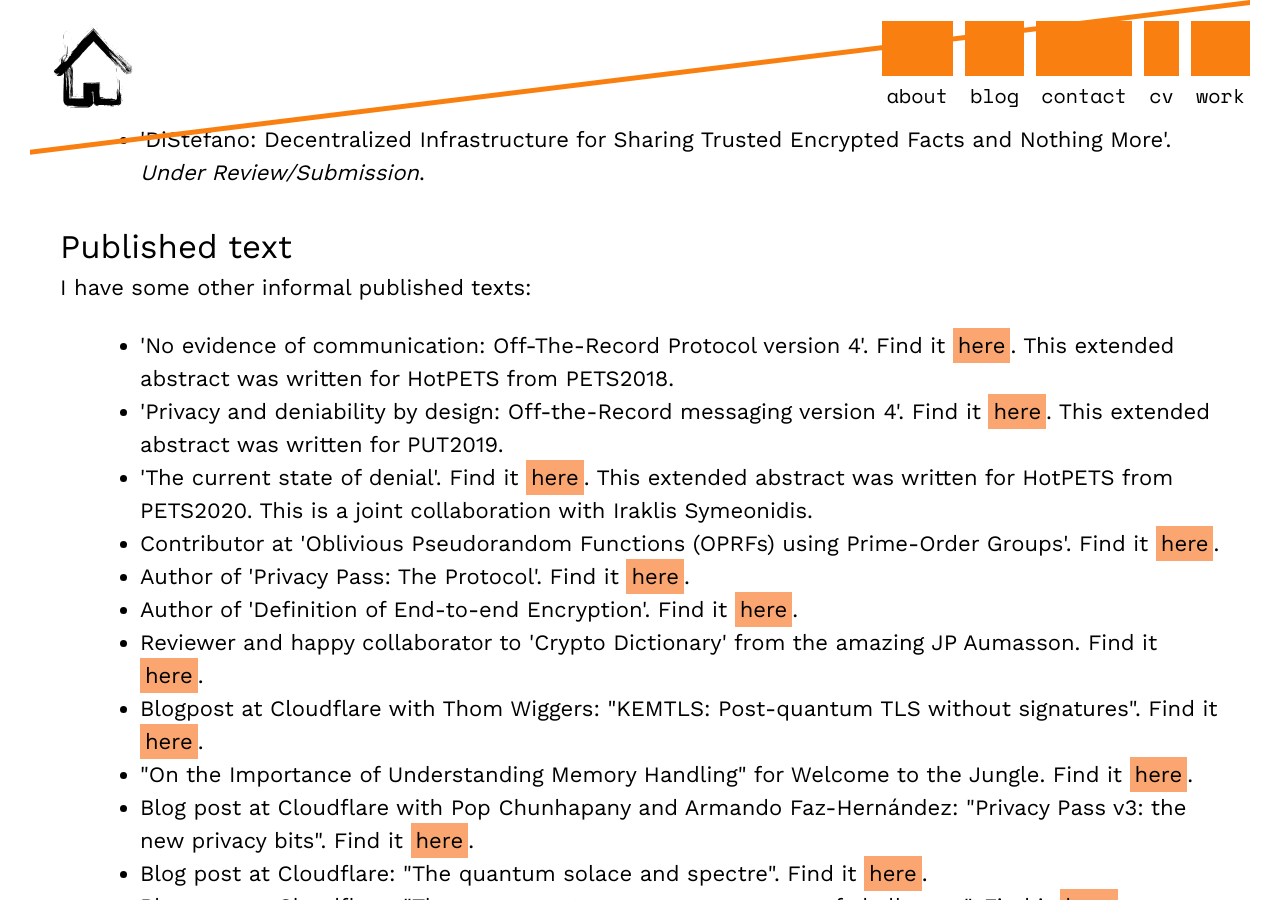
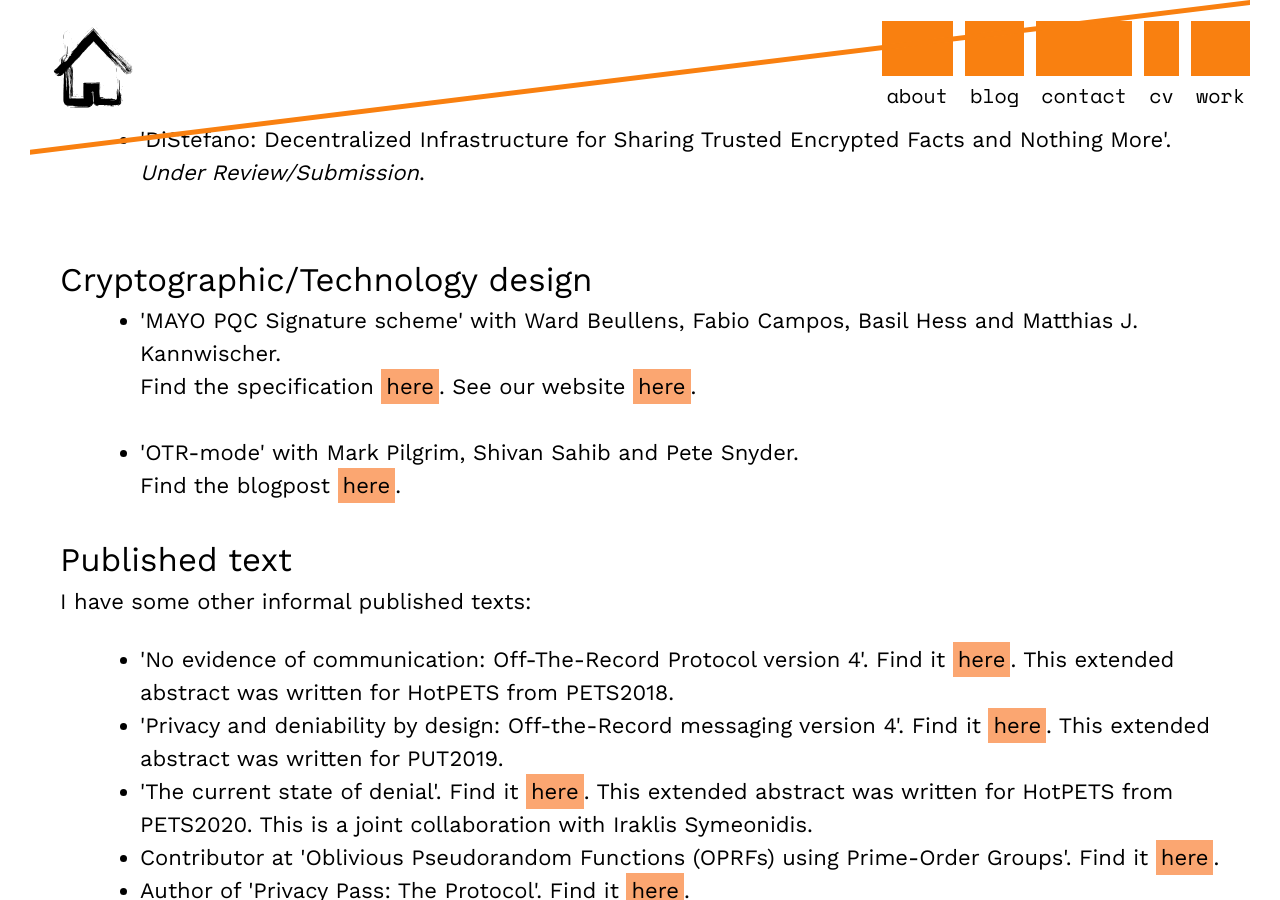
Before and after one commit to claucece/claucece.github.io, a Jekyll site: the page built from work.html, in a window 1280 px wide and 900 px high, scrolled down 1781 px. Built offline with Jekyll 4.4.1, drawn with Linux system fonts in a browser that asks for light colours; some of the changed text lies outside the part shown.

Commit message:
More updates

```diff
--- a/work.html
+++ b/work.html
@@ -63,6 +63,16 @@ tags: menu
 		</ul>
 		<br>
 
+		<br>
+    <a class="none" id="design"><h2>Cryptographic/Technology design</h2></a>
+    <ul class="centered-list">
+      <li>'MAYO PQC Signature scheme' with Ward Beullens, Fabio Campos, Basil Hess and Matthias J. Kannwischer.
+			<br>Find the specification <a href="https://pqmayo.org/assets/specs/mayo.pdf" target"_blank">here</a>. See our website <a href="https://pqmayo.org/" target"_blank">here</a>.<br><br>
+      <li>'OTR-mode' with Mark Pilgrim, Shivan Sahib and Pete Snyder.
+			<br>Find the blogpost <a href="https://brave.com/privacy-updates/26-request-off-the-record/" target"_blank">here</a>.<br>
+			<br>
+		</ul>
+
     <a class="none" id="other-publications"><h2>Published text</h2></a>
     <p>I have some other informal published texts:</p>
     <ul class="centered-list">
@@ -97,6 +107,13 @@ tags: menu
 		</ul>
 		<br>
 
+    <a class="none" id="statements"><h2>Statements</h2></a>
+    <p>Some statements to improve diversity and inclusion:</p>
+    <ul class="centered-list">
+      <li>'On Creating a More Inclusive and Supporting Community' with Elena Pagnin and Akira Takahashi. To be published soon.</li>
+		</ul>
+		<br>
+
     <a class="none" id="groups"><h2>Groups I'm part of</h2></a>
     <ul class="centered-list">
       <li>The amazing Brave Research Team</li>
@@ -105,6 +122,7 @@ tags: menu
       <li><a href="https://criptolatino.org/" target="_blank">Criptolatino</a></li>
       <li><a href="https://www.womenincryptography.com/" target="_blank">Women in Cryptography</a></li>
       <li>PQC MAYO scheme team. Find our website <a href="https://pqmayo.org/" target="_blank">here</a>.</li>
+      <li>The Lattice Club with Octavio Pérez Kempner. Find our website <a href="https://thelatticeclub.com/" target="_blank">here</a>.</li>
 		</ul>
 		<br>
 
@@ -303,9 +321,11 @@ tags: menu
 			<li>"Failures of security/privacy in practice" at University of Twente.</li>
 			<li>Panellist at CrossFyre2023. Find the information <a href="https://sites.google.com/view/crossfyre2023/program?authuser=0" target="_blank">here</a>.</li>
 			 <li>"Practically-exploitable Cryptographic Vulnerabilities in Matrix" at NOVA School of Science and Technology at Lisbon, Portugal. Find the information <a href="https://www.di.fct.unl.pt/eventos/2023/03/practically-exploitable-cryptographic-vulnerabilities-matrix-sofia-celi-brave-software-inc" target="_blank">here</a>.</li>
+			<li>Moderator at CENTR Jamboree 2023 in the panel "Research Initiatives to Assess the Impact of Post Quantum Cryptography on DNS". Find the information <a href="https://www.centr.org/events/upcoming-events.html" target="_blank">here</a>.</li>
 			<li><strong>Upcoming:</strong> TBA at 14º Coloquio nacional de códigos, criptografía y áreas relacionadas.</li>
 			<li><strong>Upcoming:</strong> TBA at RISE: Research Insights and Stories for Enlightenment, co-located with CRYPTO2023</li>
-			<li><strong>Upcoming:</strong> "PPM techniques and privacy" at IETF en América Latina.</li>
+			<li><strong>Upcoming:</strong> TBA at CryptoVillage at DEFCON.</li>
+			<li><strong>Upcoming:</strong> TBA at IGF2023.</li>
 			<li><strong>Upcoming:</strong> "New privacy mechanism and PQC" at VictorCrypto from the University of Michigan. Find the information <a href="https://victorcrypto.org/" target="_blank">here</a>.</li>
     </ul>
   </div>
```
